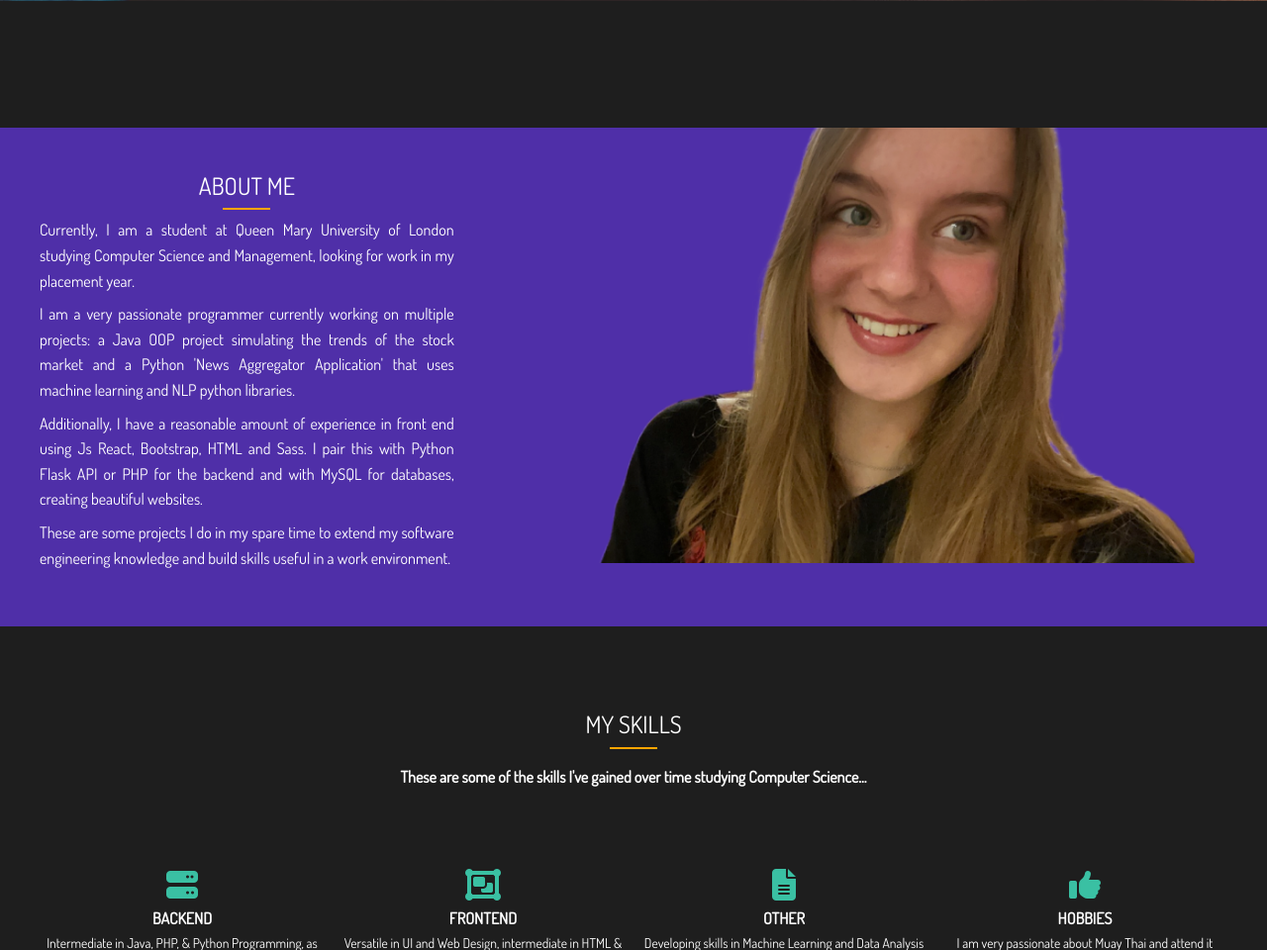
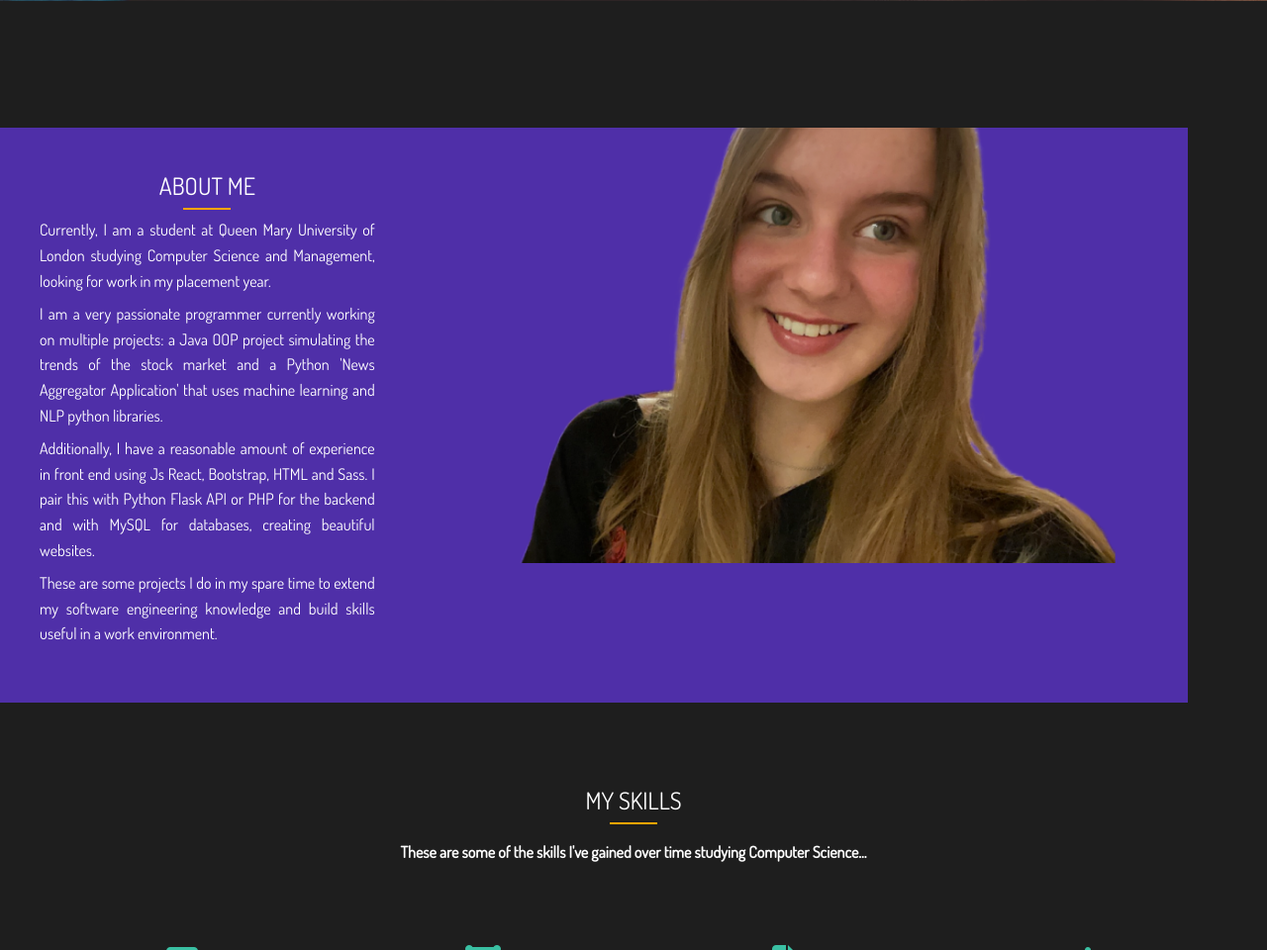
Before and after one commit to orynamg/portfolio-website, a PHP site: page / in a window 1280 px wide. Shown: the part 687-1647 px from the top of the page at 99% size. Run offline with PHP 8.4, Linux system fonts and the light colour scheme; some libraries are stand-ins or nearby versions.

Commit message:
change max wdith

```diff
--- a/src/style.css
+++ b/src/style.css
@@ -203,6 +203,7 @@ a:hover {
     margin-top: 0rem;
     /* height: 100%; */
     background-color:rgba(102, 55, 231, 0.692) ;
+    max-width: 1200px;
 
 }
 
@@ -217,7 +218,7 @@ a:hover {
     /* margin-left: auto; */
     margin-right: auto;
     text-align: justify;
-    max-width: 1200px;
+
 }
 
 .img-content {
```
